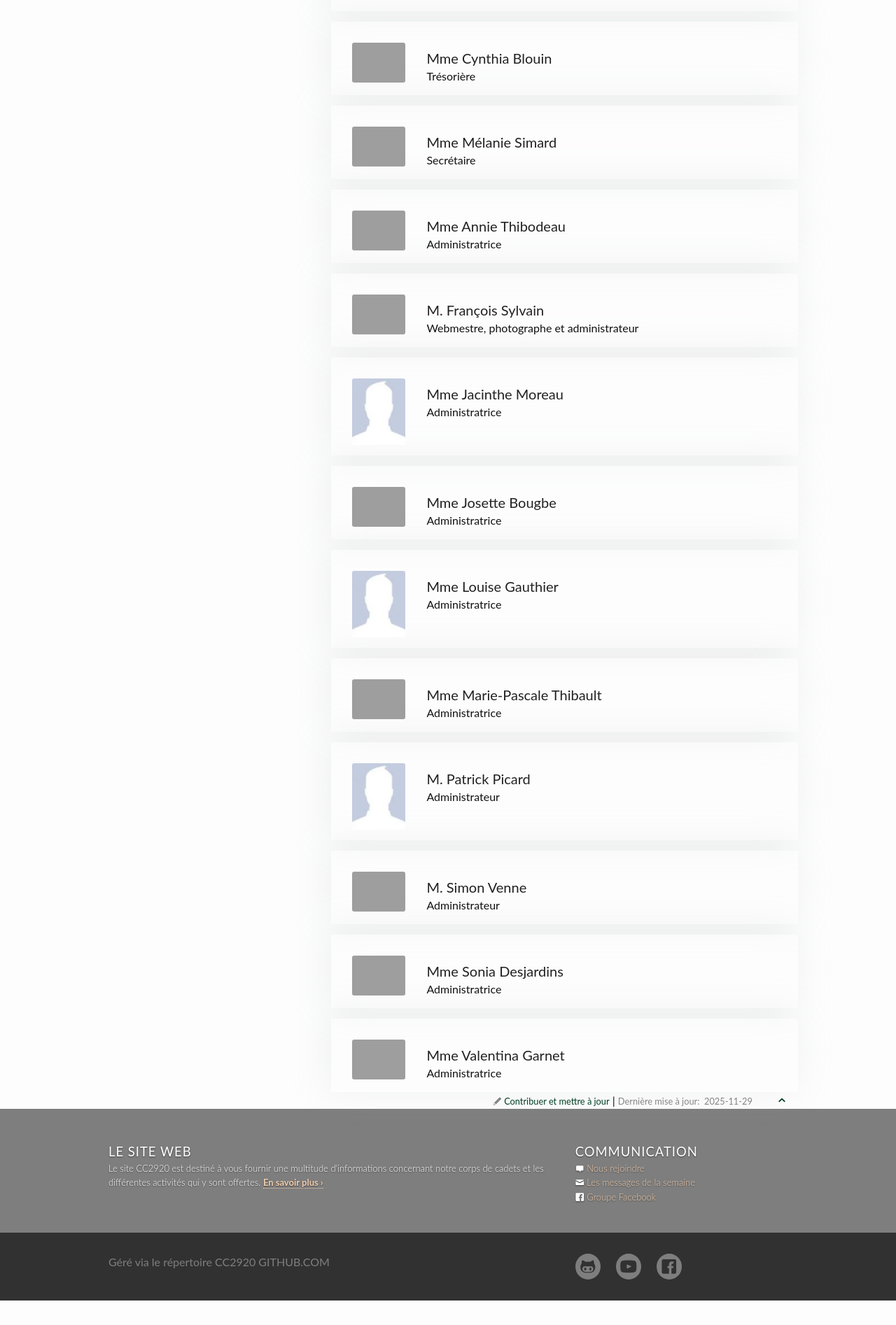
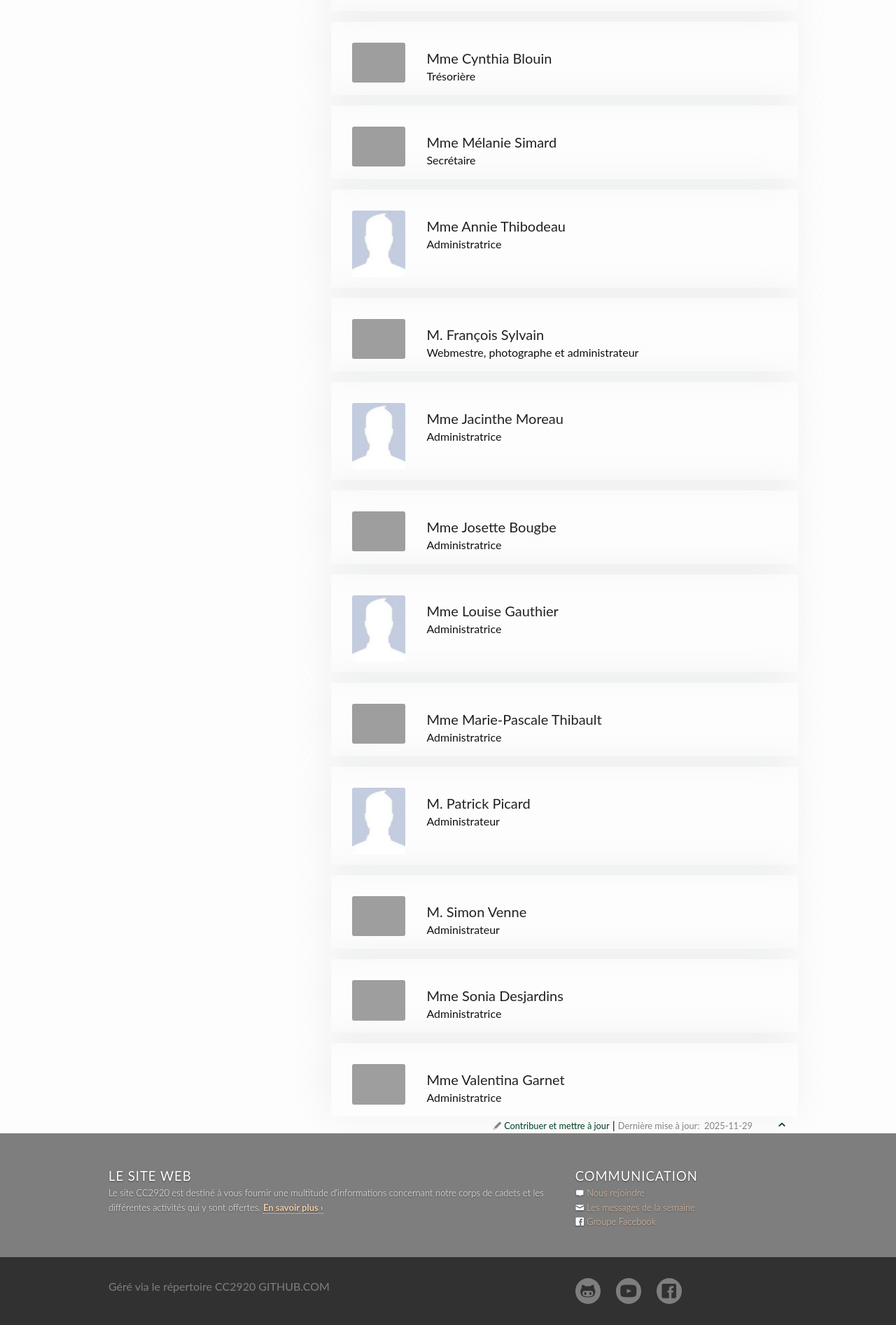
Before and after one commit to CC2920/web, a Jekyll site: the page built from _presentation/comite-soutien.md, in a window 1280 px wide. Shown: the part 1716-3610 px from the top of the page at 70% size. Built offline with Jekyll 4.4.1, drawn with Linux system fonts in a browser that asks for light colours; before the commit the page ends 3575 px from its top, so only the background shows below that.

Commit message:
Remove picture path for Mme Annie Thibodeau
Removed the picture path for Mme Annie Thibodeau.

```diff
--- a/_presentation/comite-soutien.md
+++ b/_presentation/comite-soutien.md
@@ -26,7 +26,7 @@ le-comite-soutien:
     - member:
       name: Mme Annie Thibodeau
       title: Administratrice
-      picture: "/docs/comite/CC2920-AnnieThibodeau.jpg"
+      picture:
 
     - member:
       name: M. François Sylvain
```
